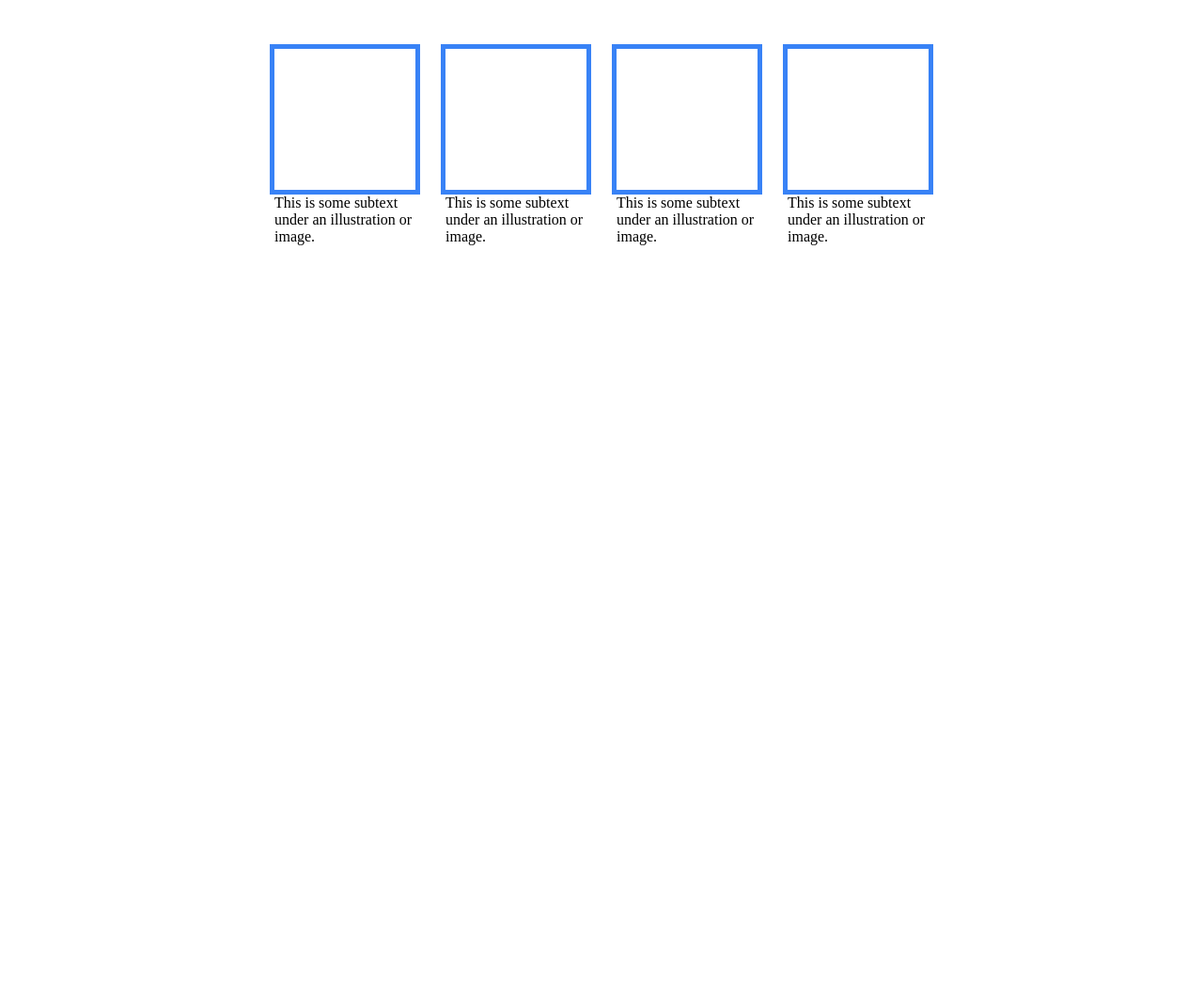
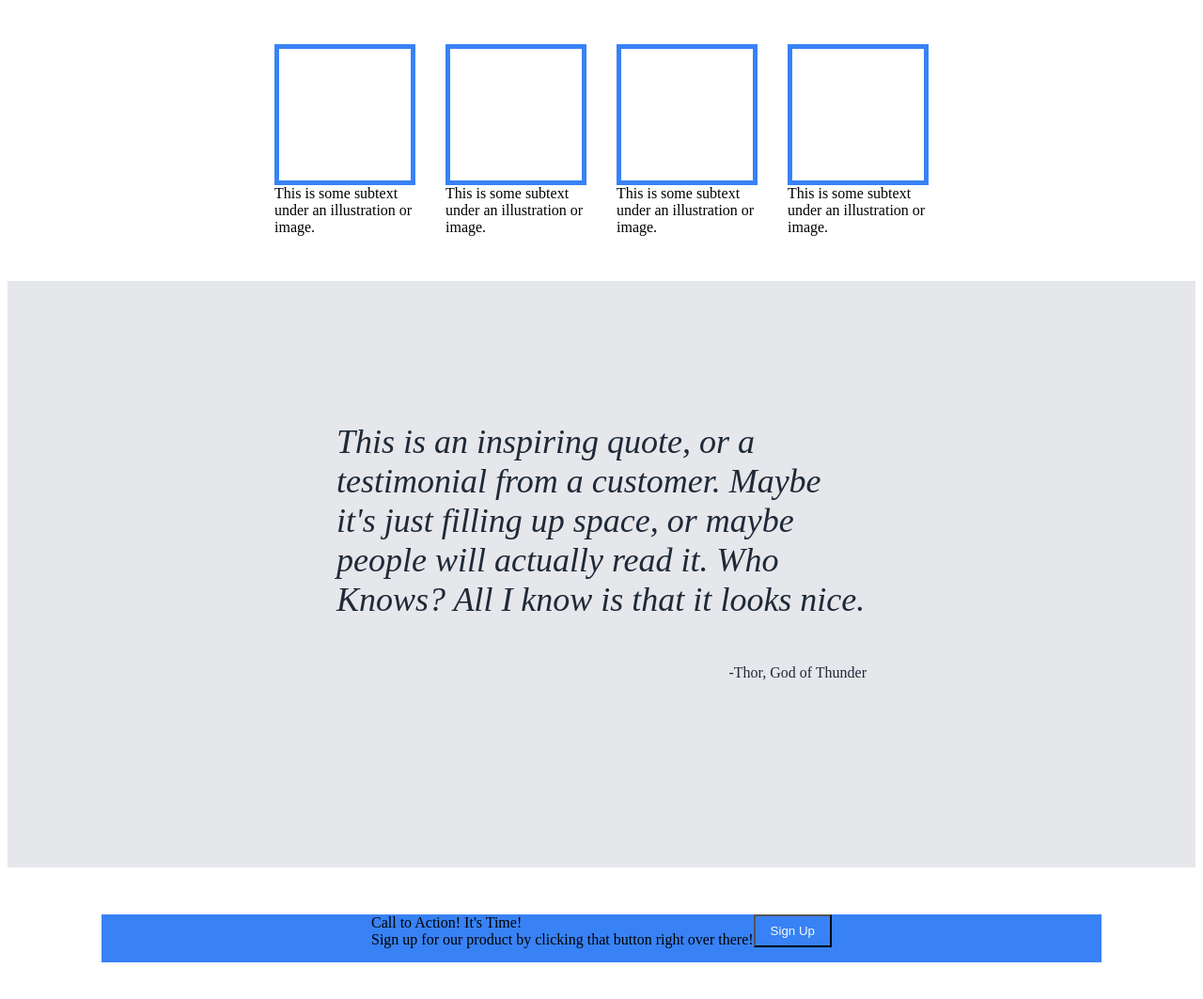
Before and after one commit to ChrisCablish/landing-page, a plain HTML site: page index.html in a window 1280 px wide. Shown: the part 595-1658 px from the top of the page at 94% size. Before the commit the page ends 864 px from the top, so only its background shows below. Drawn offline with Linux system fonts and the light colour scheme.

Commit message:
Add inspiring quote section and CTA

```diff
--- a/index.html
+++ b/index.html
@@ -72,17 +72,29 @@
 
             </div>
 
-
-
-
         </div>
 
     </div>
 
 
-    <divc class="quote-container"></div>
+    <div class="quote-container">
+        <div class="quote">This is an inspiring quote, or a testimonial from a customer. Maybe it's just filling up space, or maybe people will actually read it. Who Knows? All I know is that it looks nice.</div>
+        <div class="signature">-Thor, God of Thunder</div>
+    </div>
 
-    <div class="cta-container"></div>
+    <div class="cta-container">
+        <div class="blue-box">
+            <div class="blue-box-content">
+                <div class="blue-box-content-text">
+                    <div class="action-head">Call to Action! It's Time!</div>
+                    <div class="action-subtext">Sign up for our product by clicking that button right over there!</div>
+                </div>
+                <button>Sign Up</button>
+            </div>
+        </div>
+    </div>
+
+
 
     <div class="footer"></div>
 
--- a/style.css
+++ b/style.css
@@ -1,3 +1,7 @@
+* {
+    box-sizing: border-box;
+}
+
 body {
     display: flex;
     flex-direction: column;
@@ -90,6 +94,11 @@ button {
     width: 400px;
 }
 
+.information {
+    margin-bottom: 48px;
+}
+
+
 .info-header {
     font-size: 36px;
     font-weight: bolder;
@@ -121,5 +130,42 @@ button {
     justify-content: center;
     align-items: center;
     width: 150px;
+}
+
+.quote {
+    font-size: 36px;
+    font-style: italic;
+    color: #1f2937;
+    padding: 0px 200px;
+}
+
+
+.signature {
+    font-size: 16px;
+    color: #1f2937;
+    display: flex;
+    justify-content: end;
+    padding: 48px 200px;
 
 }
+
+.quote-container {
+    padding: 150px;
+    background-color: #e5e7eb;
+    display: flex;
+    flex-direction: column;
+    justify-content: center;
+}
+
+.blue-box-content {
+    display: flex;
+
+}
+
+.blue-box {
+    margin: 50px 100px;
+    background-color: #3882f6;
+    display: flex;
+    align-items: center;
+    justify-content: center;
+}
```
